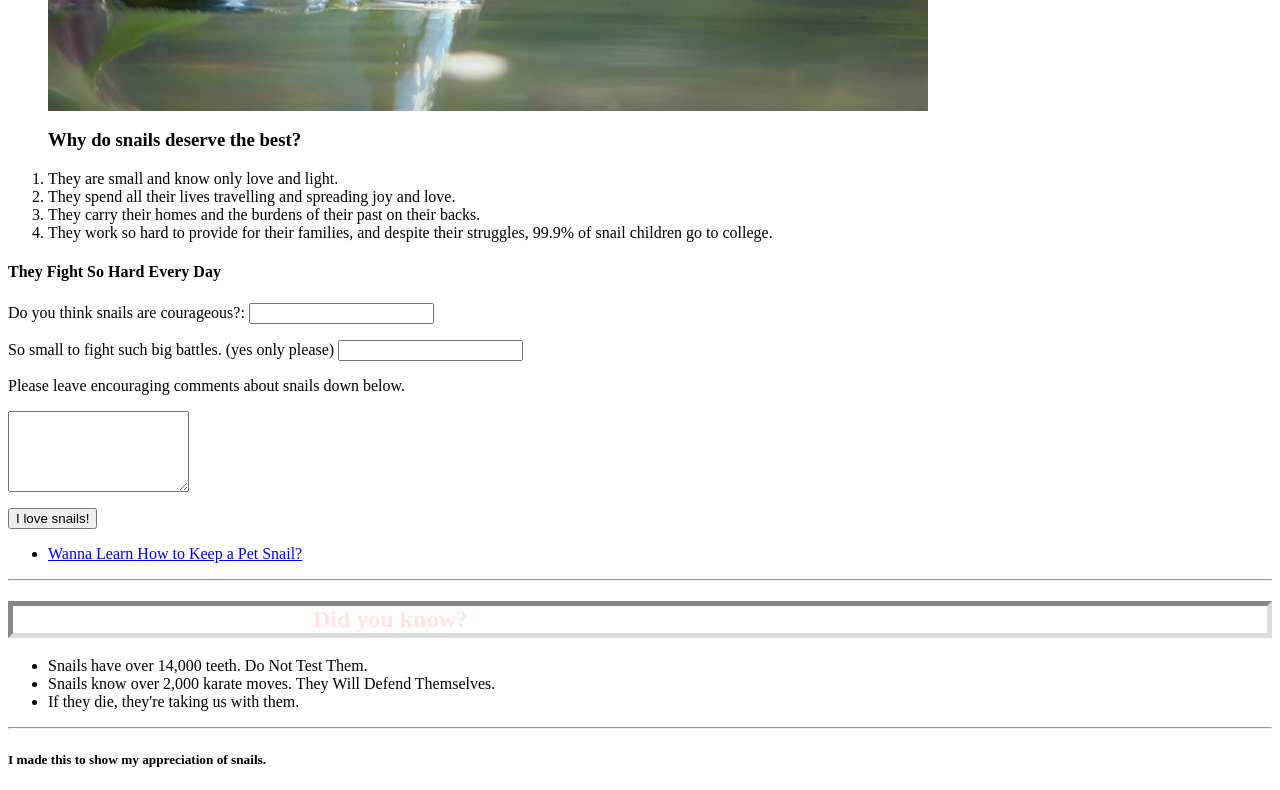
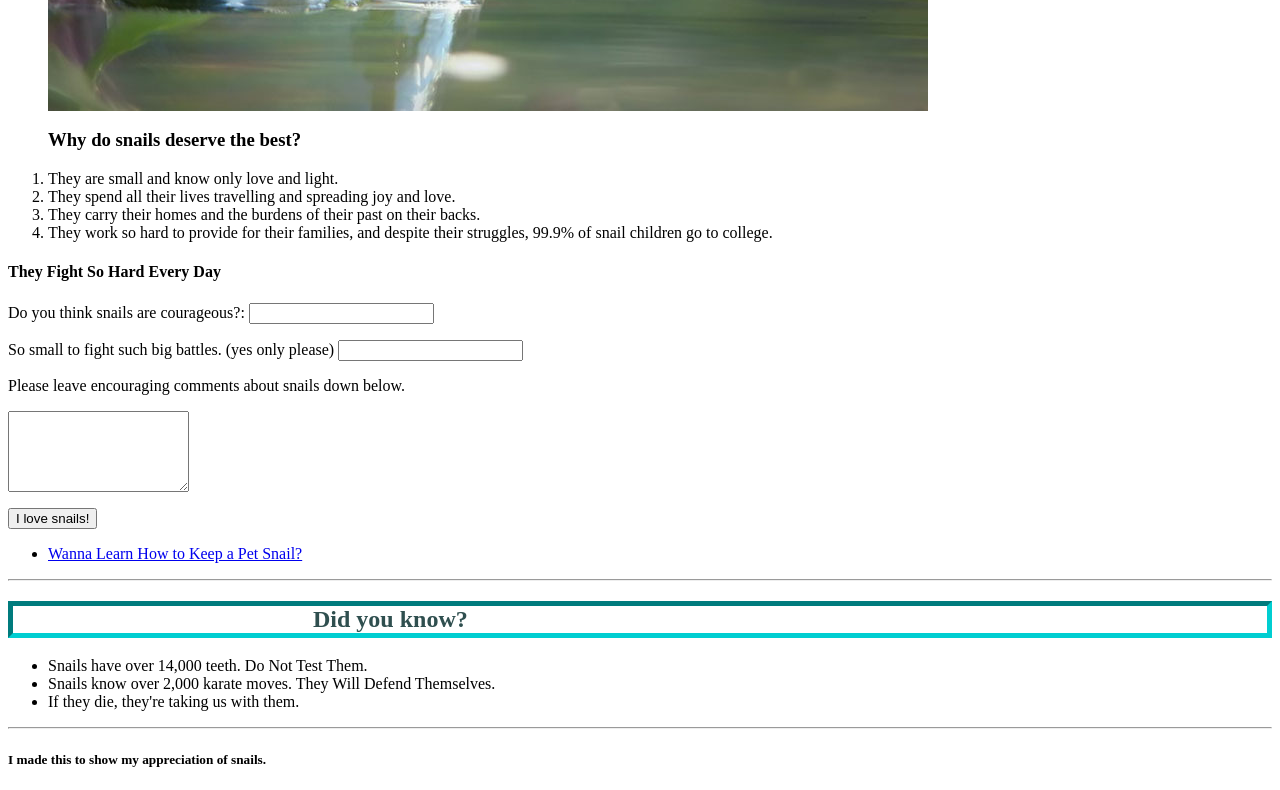
Before and after one commit to madelinewong/learning-html, a plain HTML site: page snails.html in a window 1280 px wide. Shown: the part 1267-2057 px from the top of the page. Drawn offline with Linux system fonts and the light colour scheme.

Commit message:
changed inset border colors.

```diff
--- a/snails.html
+++ b/snails.html
@@ -11,8 +11,8 @@
         padding-left: 450px;
     }
     h2 {
-        color: mistyrose;
-        border: 5px inset gainsboro;
+        color: darkslategrey;
+        border: 5px inset darkturquoise;
         padding-left: 300px;
     }
     </style>
```
